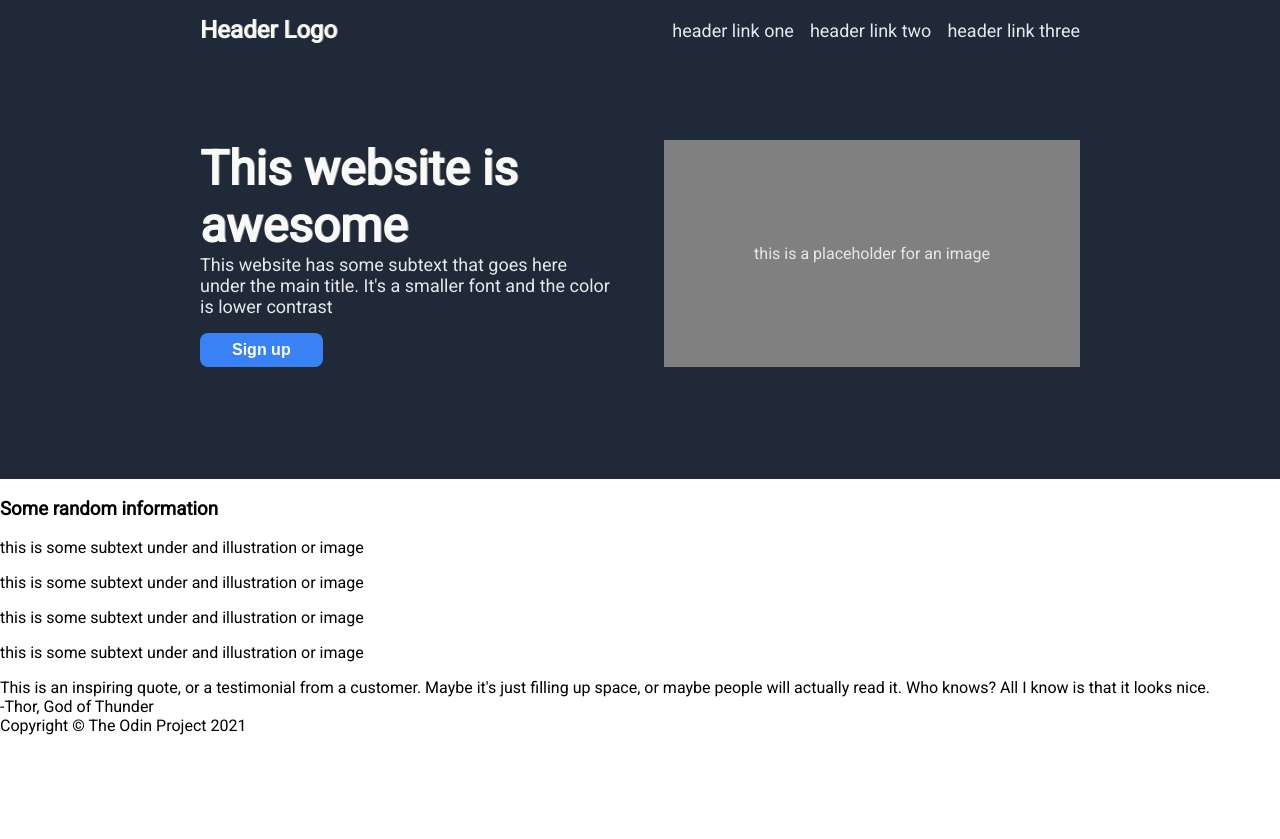
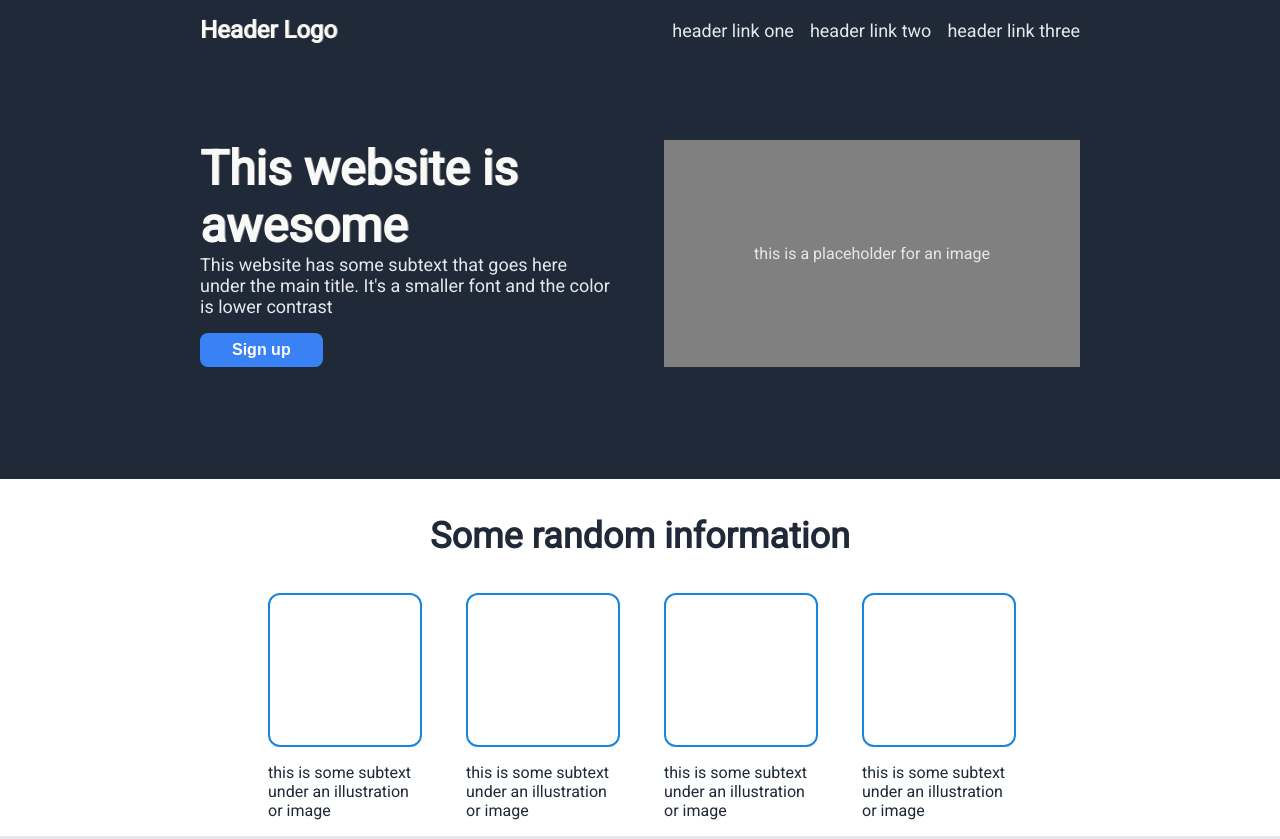
Before and after one commit to Vytazet/landing-page, a plain HTML site: page index.html in a window 1280 px wide. Shown: the top 839 px of the page. Before the commit the page ends 800 px from the top, so only its background shows below. Drawn offline with Linux system fonts and the light colour scheme.

Commit message:
Made the middle and bottom sections, corrected a minor spelling mistake

```diff
--- a/index.html
+++ b/index.html
@@ -32,33 +32,36 @@
   </div>
 
   <div class="middle">
-    <h3>Some random information</h2>
+    <h3>Some random information</h3>
+
+    <div class="middle-content">
       <div class="block">
         <div class="card">
         </div>
 
-      <p>this is some subtext under and illustration or image</p>
+        <p>this is some subtext under an illustration or image</p>
       </div>
 
       <div class="block">
         <div class="card">
         </div>
 
-      <p>this is some subtext under and illustration or image</p>
+        <p>this is some subtext under an illustration or image</p>
       </div>
 
       <div class="block">
         <div class="card">
         </div>
 
-      <p>this is some subtext under and illustration or image</p>
+        <p>this is some subtext under an illustration or image</p>
       </div>
 
       <div class="block">
         <div class="card">
         </div>
 
-      <p>this is some subtext under and illustration or image</p>
+        <p>this is some subtext under an illustration or image</p>
+      </div>
     </div>
   </div>
 
--- a/style.css
+++ b/style.css
@@ -30,9 +30,16 @@ h2{
   text-shadow: 1px 0 #888888;
 }
 
+p{
+  color: #1F2937;
+}
+
 .subtext{
   font-size: 18px;
   color: #E5E7EB;
+}
+
+.subtext{
   margin-bottom: 16px;
 }
 
@@ -79,3 +86,54 @@ h2{
 button{
   font-size: 16px;
 }
+
+h3{
+  font-weight: 900;
+  text-align: center;
+  font-size: 36px;
+  color: #1F2937;
+}
+
+.block{
+  width: 150px;
+}
+
+.card{
+  height: 150px;
+  width: 150px;
+  border-radius: 12px;
+  border: 2px solid rgb(23, 134, 225);
+}
+
+.middle-content{
+  display: flex;
+  justify-content: center;
+  align-items: center;
+  gap: 48px;
+  flex-wrap: wrap;
+}
+
+.quote-section{
+  padding: 100px 300px;
+  background-color: #E5E7EB;
+}
+
+.quote{
+  font-size: 36px;
+  font-weight: 100;
+  font-style: italic;
+  color: #1F2937;
+}
+
+.quote-author{
+  font-size: 20px;
+  text-align: right;
+  font-weight: bold;
+}
+
+.footer{
+  background-color: #1F2937;
+  padding: 32px 0;
+  text-align: center;
+  color: #E5E7EB;
+}
```
Lines whose indentation alone changed are shown as unchanged.
